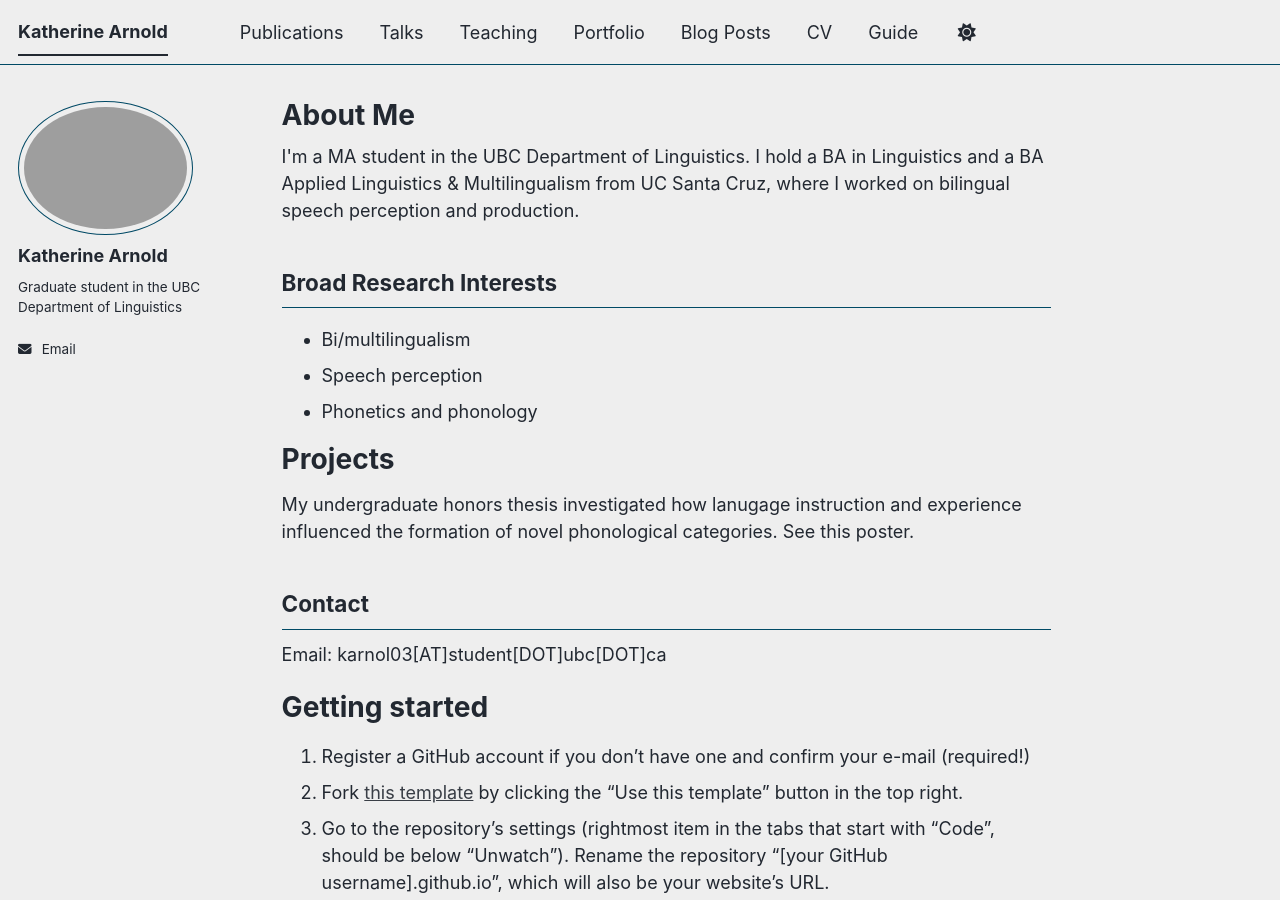
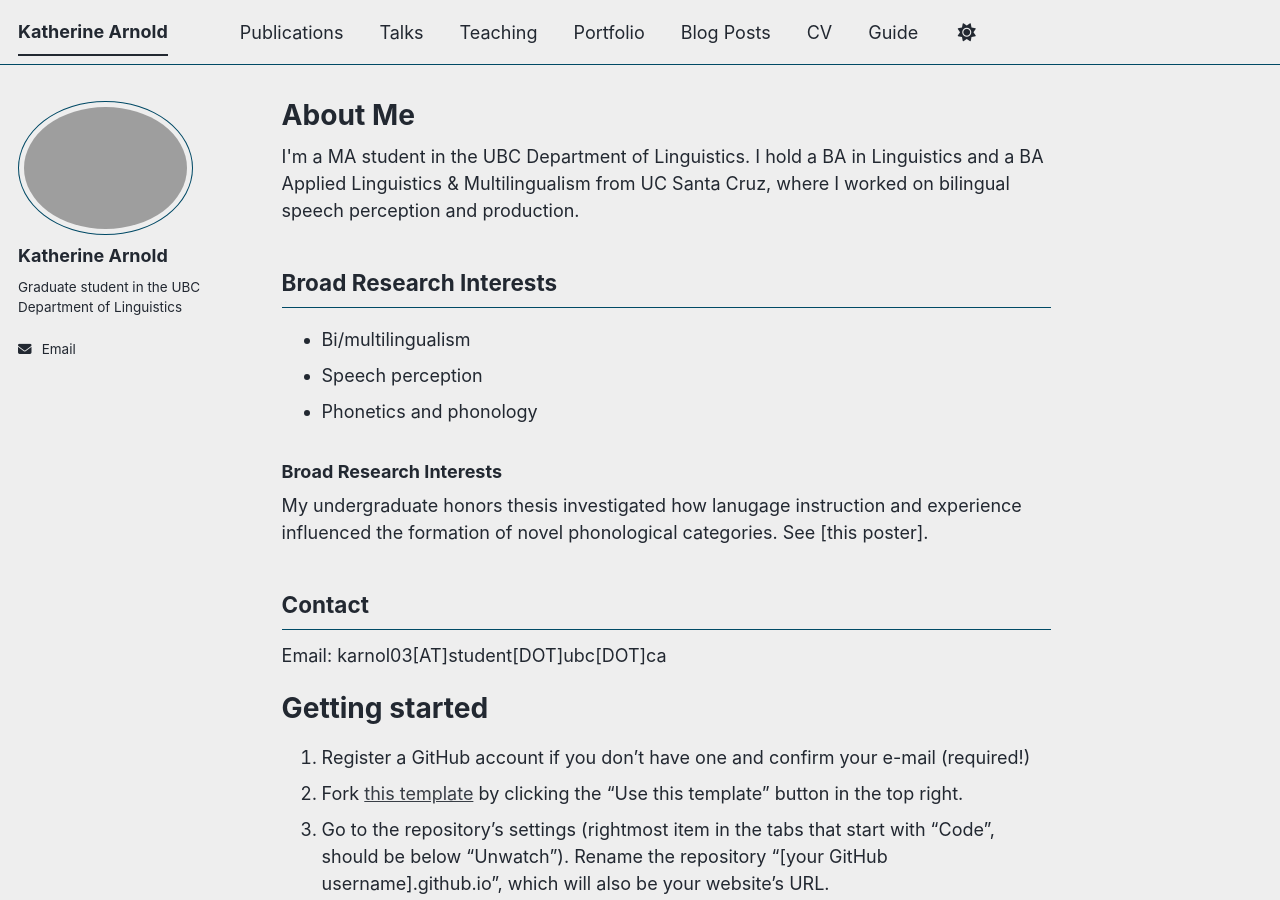
Before and after one commit to katherinearnold/katherinearnold.github.io, a Jekyll site: the page built from _pages/about.md, in a window 1280 px wide and 900 px high. Built offline with Jekyll 4.4.1, drawn with Linux system fonts in a browser that asks for light colours; a script bundle is joined from its source files by our own code; library files that are not in the unit come from our copies.

Commit message:
Update about.md

```diff
--- a/_pages/about.md
+++ b/_pages/about.md
@@ -19,9 +19,8 @@ I'm a MA student in the UBC Department of Linguistics. I hold a BA in Linguistic
 </ul>
 
 
-Projects
-======
-My undergraduate honors thesis investigated how lanugage instruction and experience influenced the formation of novel phonological categories. See this poster.
+<h3>Broad Research Interests</h3>
+My undergraduate honors thesis investigated how lanugage instruction and experience influenced the formation of novel phonological categories. See [this poster].
 
 <h2>Contact</h2>
 <p>Email: karnol03[AT]student[DOT]ubc[DOT]ca</p>
```
